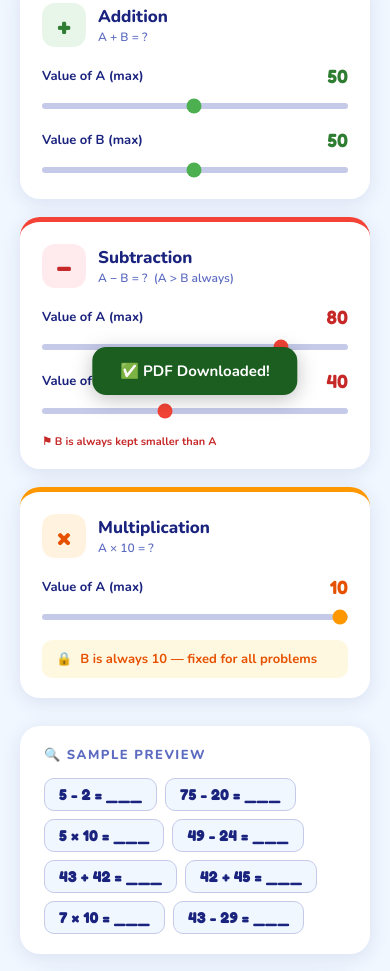
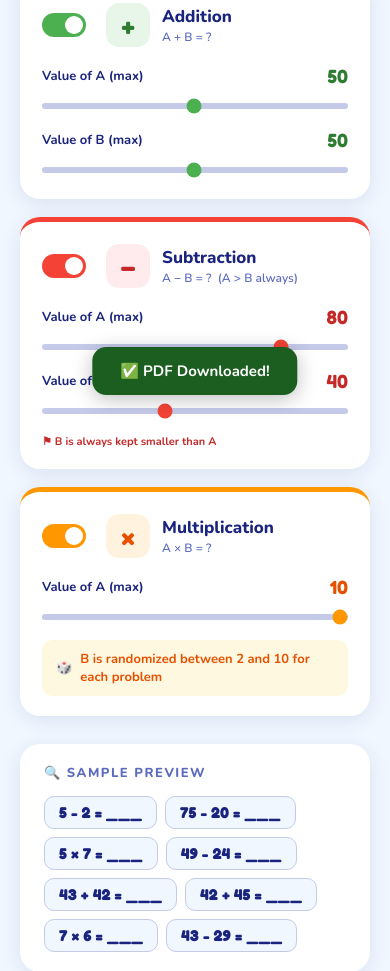
Before and after one commit to sujith0001k/Math, a website built with Vite: page index.html in a window 390 px wide. Shown: the part 501-1472 px from the top of the page. Built offline with nearby package versions, Linux system fonts and the light colour scheme.

Commit message:
Add operation category selection feature

```diff
--- a/index.html
+++ b/index.html
@@ -38,8 +38,12 @@
   <div class="ops-grid">
 
     <!-- Addition -->
-    <div class="op-card add">
+    <div class="op-card add" id="card-add">
       <div class="op-header">
+        <label class="toggle-wrap">
+            <input type="checkbox" id="check-add" checked>
+            <span class="toggle-slider"></span>
+        </label>
         <div class="op-badge">+</div>
         <div>
           <div class="op-title">Addition</div>
@@ -63,8 +67,12 @@
     </div>
 
     <!-- Subtraction -->
-    <div class="op-card sub">
+    <div class="op-card sub" id="card-sub">
       <div class="op-header">
+        <label class="toggle-wrap">
+            <input type="checkbox" id="check-sub" checked>
+            <span class="toggle-slider"></span>
+        </label>
         <div class="op-badge">−</div>
         <div>
           <div class="op-title">Subtraction</div>
@@ -89,12 +97,16 @@
     </div>
 
     <!-- Multiplication -->
-    <div class="op-card mul">
+    <div class="op-card mul" id="card-mul">
       <div class="op-header">
+        <label class="toggle-wrap">
+            <input type="checkbox" id="check-mul" checked>
+            <span class="toggle-slider"></span>
+        </label>
         <div class="op-badge">×</div>
         <div>
           <div class="op-title">Multiplication</div>
-          <div class="op-sub">A × 10 = ?</div>
+          <div class="op-sub">A × B = ?</div>
         </div>
       </div>
       <div class="range-row">
@@ -105,8 +117,8 @@
         <input type="range" id="mul-a" min="1" max="10" value="10">
       </div>
       <div class="fixed-info">
-        <span>🔒</span>
-        <span>B is always <strong>10</strong> — fixed for all problems</span>
+        <span>🎲</span>
+        <span>B is randomized between <strong>2 and 10</strong> for each problem</span>
       </div>
     </div>
 
--- a/main.js
+++ b/main.js
@@ -5,7 +5,8 @@ let pages = 2;
 const cfg = {
   addA: 50, addB: 50,
   subA: 80, subB: 40,
-  mulA: 10
+  mulA: 10,
+  activeOps: { add: true, sub: true, mul: true }
 };
 
 /* ─── PAGES CONTROL ─── */
@@ -24,6 +25,28 @@ bindRange('add-b', 'addB', 'add-b-val');
 bindRange('sub-a', 'subA', 'sub-a-val');
 bindRange('sub-b', 'subB', 'sub-b-val');
 bindRange('mul-a', 'mulA', 'mul-a-val');
+
+/* ─── CATEGORY TOGGLES ─── */
+function bindToggle(id, type, cardId) {
+  const el = document.getElementById(id);
+  const card = document.getElementById(cardId);
+  if (!el || !card) return;
+  el.onchange = () => {
+    cfg.activeOps[type] = el.checked;
+    card.classList.toggle('disabled', !el.checked);
+    updateGenerateButton();
+    refreshPreview();
+  };
+}
+bindToggle('check-add', 'add', 'card-add');
+bindToggle('check-sub', 'sub', 'card-sub');
+bindToggle('check-mul', 'mul', 'card-mul');
+
+function updateGenerateButton() {
+    const anyActive = Object.values(cfg.activeOps).some(v => v);
+    const btn = document.getElementById('generateBtn');
+    if (btn) btn.disabled = !anyActive;
+}
 
 /* ─── PROBLEM GENERATORS ─── */
 function randInt(min, max) { return Math.floor(Math.random() * (max - min + 1)) + min; }
@@ -44,14 +67,22 @@ function genSubtraction() {
 
 function genMultiplication() {
   const a = randInt(1, cfg.mulA);
-  return `${a} × 10`;
+  const b = randInt(2, 10);
+  return `${a} × ${b}`;
 }
 
 function genProblem() {
-  const r = Math.random();
-  if (r < 0.34) return { expr: genAddition(),      type: 'add' };
-  if (r < 0.67) return { expr: genSubtraction(),   type: 'sub' };
-  return            { expr: genMultiplication(),   type: 'mul' };
+  const activeTypes = Object.entries(cfg.activeOps)
+    .filter(([_, active]) => active)
+    .map(([type, _]) => type);
+
+  if (activeTypes.length === 0) return { expr: '?', type: 'none' };
+
+  const type = activeTypes[Math.floor(Math.random() * activeTypes.length)];
+
+  if (type === 'add') return { expr: genAddition(),      type: 'add' };
+  if (type === 'sub') return { expr: genSubtraction(),   type: 'sub' };
+  return                  { expr: genMultiplication(),   type: 'mul' };
 }
 
 /* ─── PREVIEW ─── */
--- a/style.css
+++ b/style.css
@@ -137,7 +137,15 @@ main {
   box-shadow: var(--shadow);
   padding: 22px 22px 20px;
   border-top: 5px solid transparent;
-  transition: box-shadow 0.2s;
+  transition: all 0.3s ease;
+}
+.op-card.disabled {
+  opacity: 0.5;
+  filter: grayscale(0.8);
+  pointer-events: none;
+}
+.op-card.disabled .toggle-wrap {
+    pointer-events: auto; /* Allow toggling back on */
 }
 .op-card:hover { box-shadow: 0 8px 30px rgba(26,35,126,0.14); }
 .op-card.add  { border-top-color: #4CAF50; }
@@ -161,6 +169,47 @@ main {
 .add .op-badge  { background: #E8F5E9; color: #2E7D32; }
 .sub .op-badge  { background: #FFEBEE; color: #C62828; }
 .mul .op-badge  { background: #FFF3E0; color: #E65100; }
+
+/* ── TOGGLE SWITCH ── */
+.toggle-wrap {
+  position: relative;
+  display: inline-block;
+  width: 44px;
+  height: 24px;
+  margin-right: 8px;
+}
+.toggle-wrap input {
+  opacity: 0;
+  width: 0;
+  height: 0;
+}
+.toggle-slider {
+  position: absolute;
+  cursor: pointer;
+  top: 0; left: 0; right: 0; bottom: 0;
+  background-color: #ccc;
+  transition: .4s;
+  border-radius: 20px;
+}
+.toggle-slider:before {
+  position: absolute;
+  content: "";
+  height: 18px; width: 18px;
+  left: 3px; bottom: 3px;
+  background-color: white;
+  transition: .4s;
+  border-radius: 50%;
+}
+input:checked + .toggle-slider {
+  background-color: #2196F3;
+}
+.add input:checked + .toggle-slider { background-color: #4CAF50; }
+.sub input:checked + .toggle-slider { background-color: #F44336; }
+.mul input:checked + .toggle-slider { background-color: #FF9800; }
+
+input:checked + .toggle-slider:before {
+  transform: translateX(20px);
+}
 
 .op-title { font-size: 17px; font-weight: 800; color: var(--text); }
 .op-sub   { font-size: 12px; color: var(--muted); font-weight: 600; margin-top: 1px; }
```
Also changed, not shown: .github/workflows/deploy.yml.
